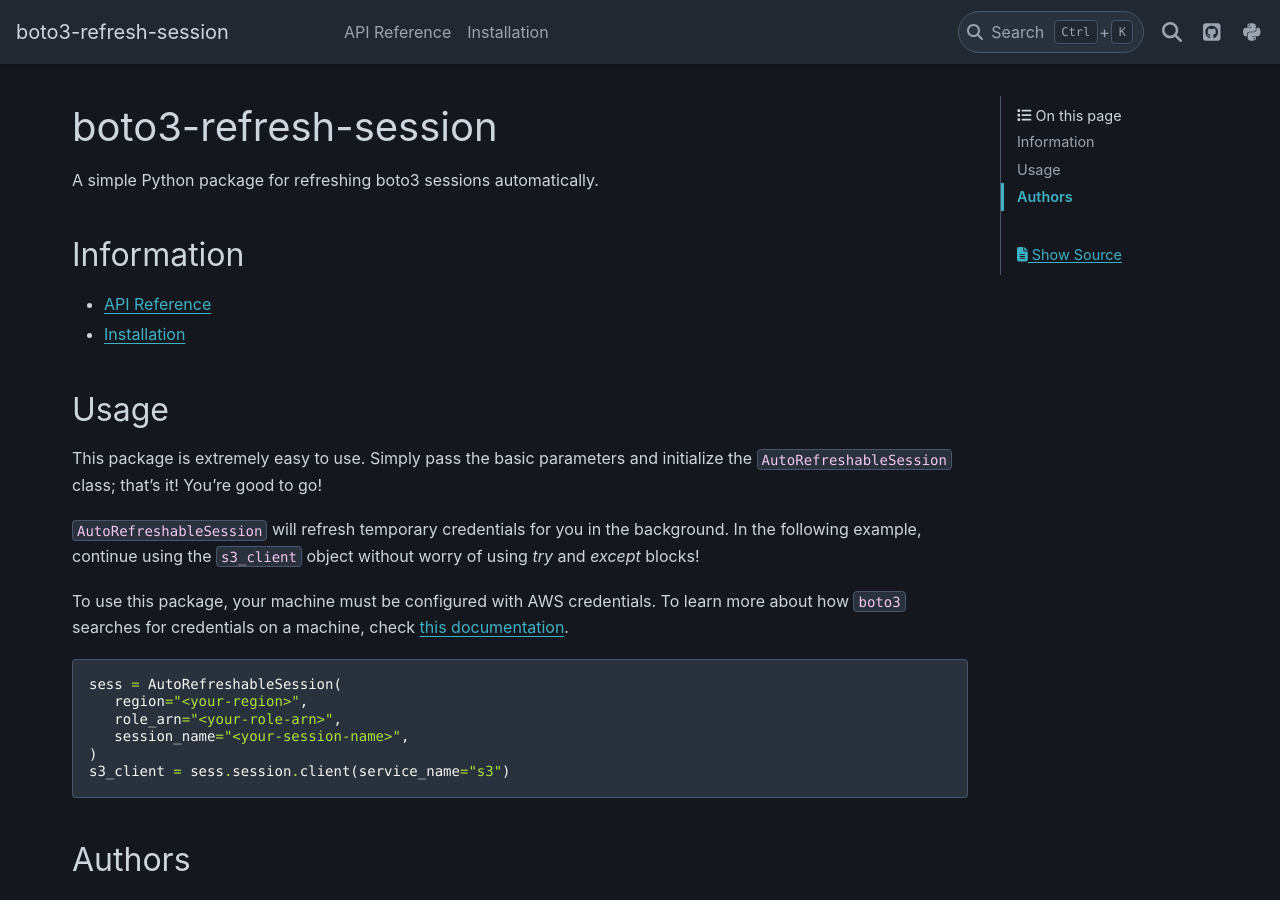
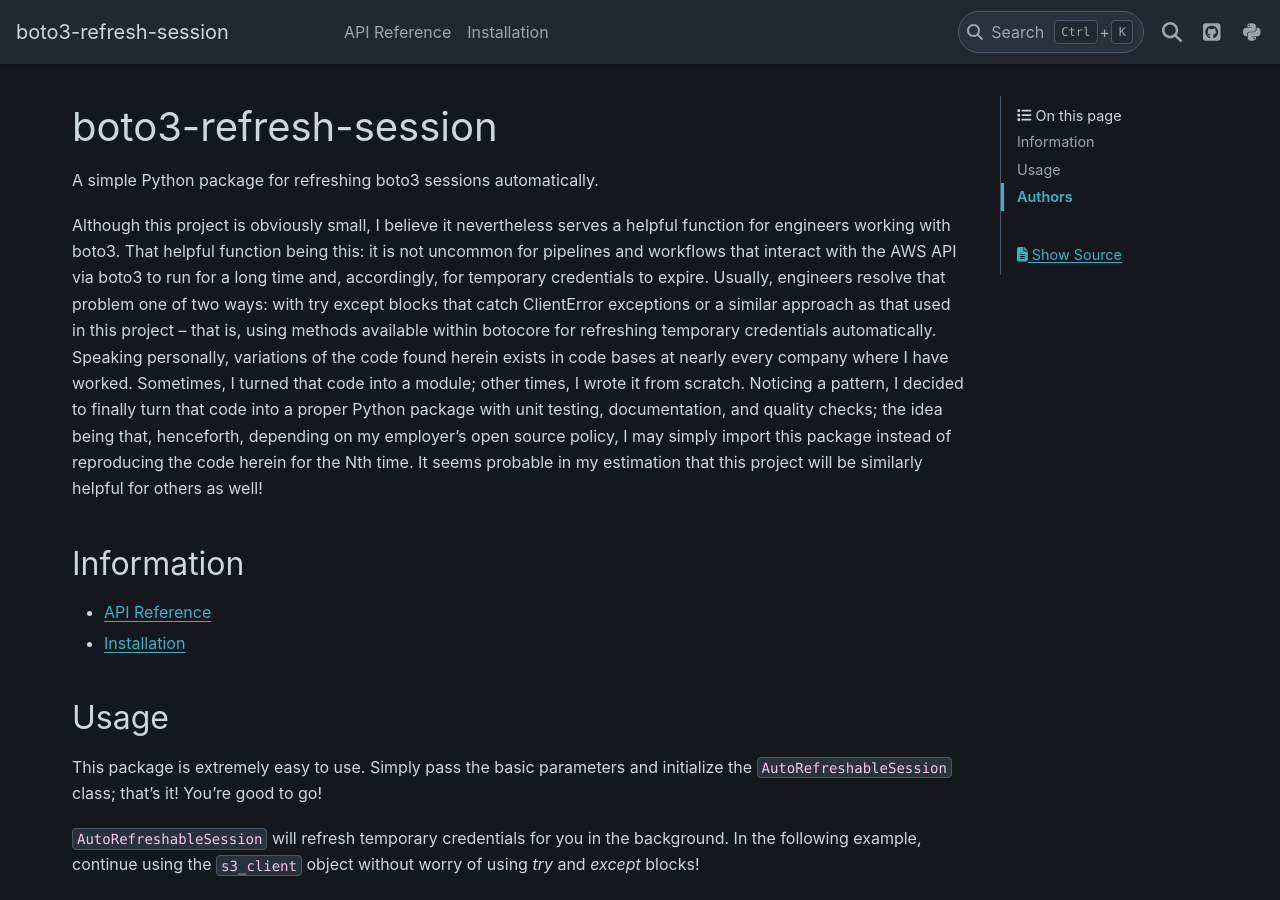
Before and after one commit to michaelthomasletts/boto3-refresh-session, a Sphinx documentation site: the page built from doc/index.rst, in a window 1280 px wide and 900 px high. Built offline with Sphinx 7.4.7 and the PyData theme 0.15.4, drawn with Linux system fonts in a browser that asks for light colours.

Commit message:
Updating about section

```diff
--- a/doc/index.rst
+++ b/doc/index.rst
@@ -2,6 +2,22 @@
 =====================
 
 A simple Python package for refreshing boto3 sessions automatically.
+
+Although this project is obviously small, I believe it nevertheless serves a
+helpful function for engineers working with boto3. That helpful function being
+this: it is not uncommon for pipelines and workflows that interact with the AWS
+API via boto3 to run for a long time and, accordingly, for temporary credentials
+to expire. Usually, engineers resolve that problem one of two ways: with try
+except blocks that catch ClientError exceptions or a similar approach as that used
+in this project -- that is, using methods available within botocore for refreshing
+temporary credentials automatically. Speaking personally, variations of the code
+found herein exists in code bases at nearly every company where I have worked.
+Sometimes, I turned that code into a module; other times, I wrote it from scratch.
+Noticing a pattern, I decided to finally turn that code into a proper Python package
+with unit testing, documentation, and quality checks; the idea being that, henceforth,
+depending on my employer's open source policy, I may simply import this package instead
+of reproducing the code herein for the Nth time. It seems probable in my estimation
+that this project will be similarly helpful for others as well!
 
 .. toctree::
    :maxdepth: 1
```
Also changed, not shown: 5 other files.
